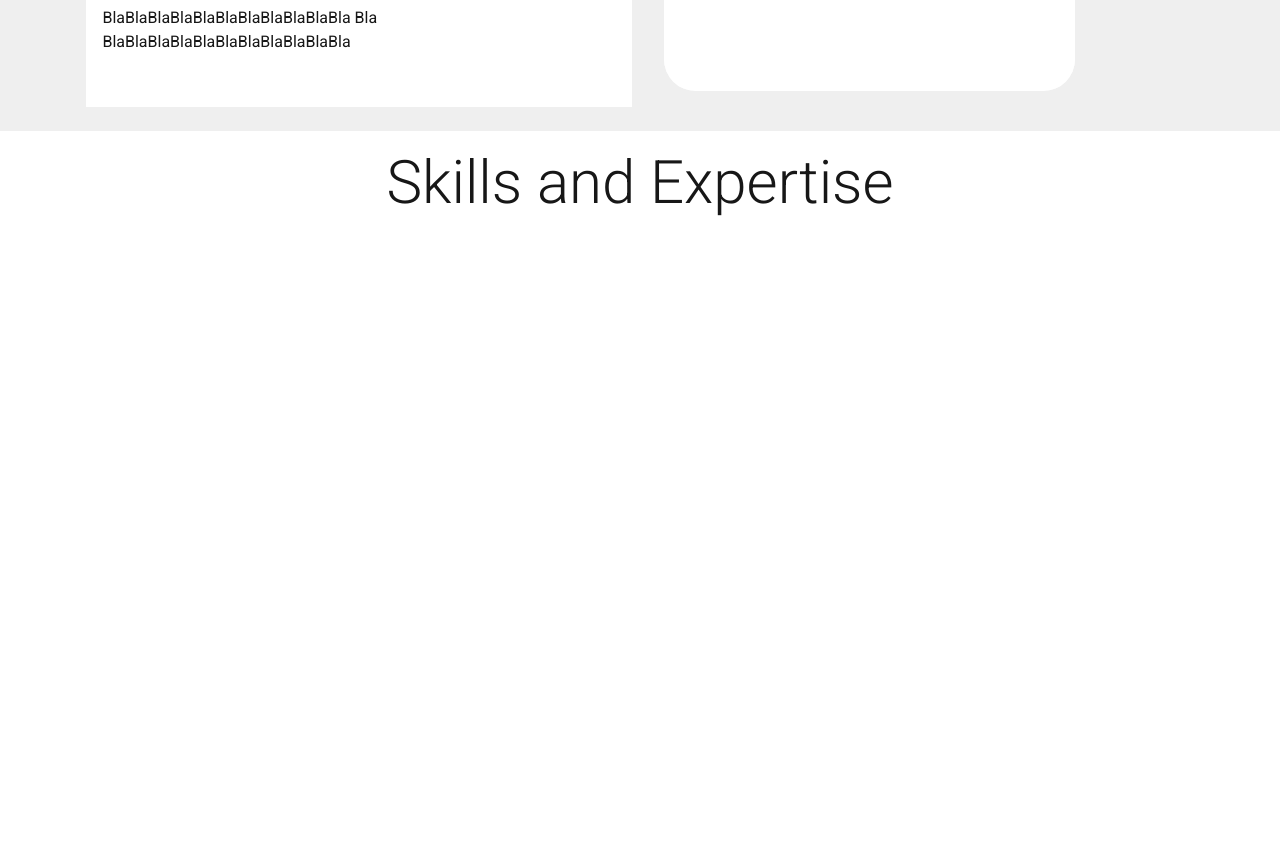
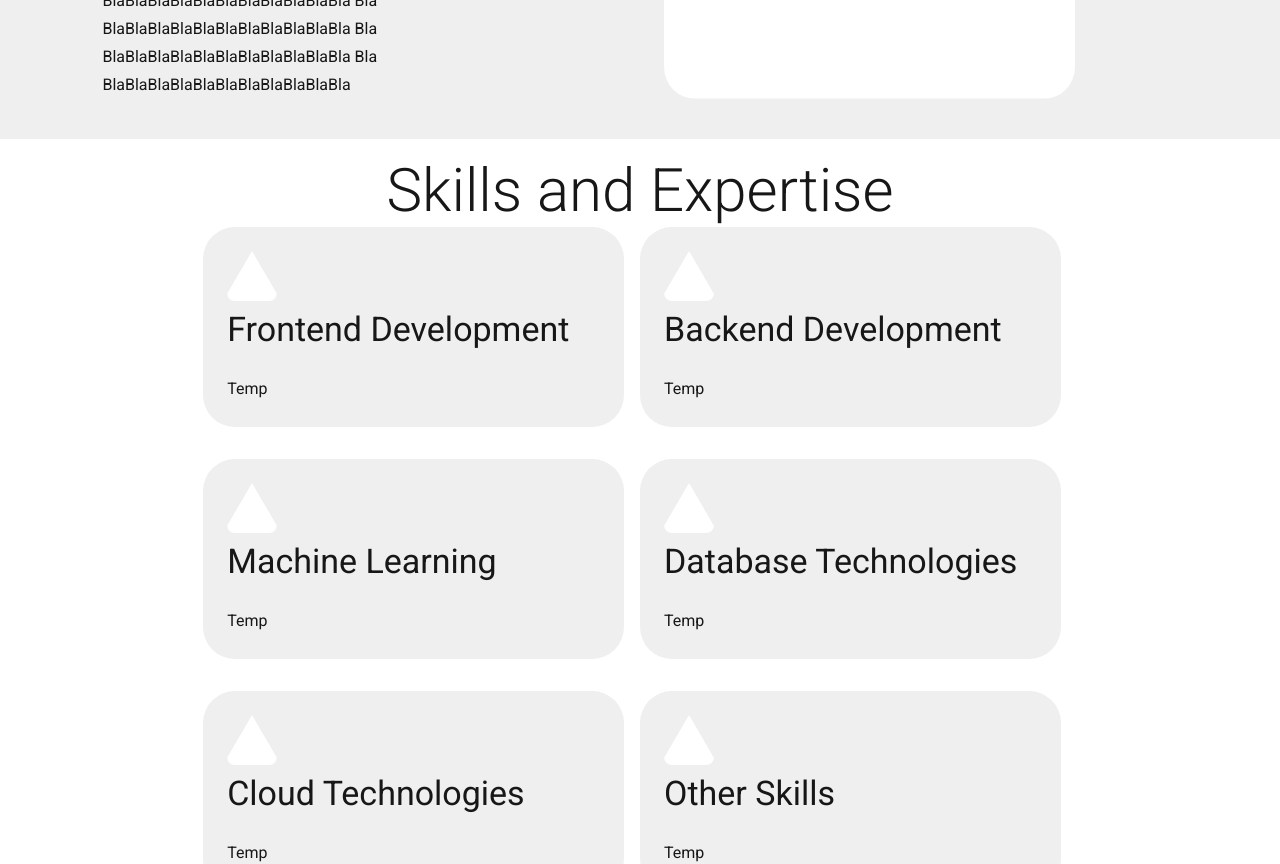
Before and after one commit to Conlan2/Conlan2.github.io, a Next.js app in the folder Frontend/: page / in a window 1280 px wide. Shown: the part 1600-2464 px from the top of the page. Built offline with nearby package versions, Linux system fonts and the light colour scheme; what @mui/material-nextjs would draw is missing.

Commit message:
Added Skills and Expertise section

```diff
--- a/Frontend/app/layout.tsx
+++ b/Frontend/app/layout.tsx
@@ -19,8 +19,8 @@ const geistMono = Geist_Mono({
 });
 
 export const metadata: Metadata = {
-  title: "Create Next App",
-  description: "Generated by create next app",
+  title: "Conlan Myers Website",
+  description: "",
 };
 
 export default function RootLayout({
--- a/Frontend/app/page.tsx
+++ b/Frontend/app/page.tsx
@@ -4,6 +4,7 @@ import {Box, Button, Stack} from "@mui/material"
 import HamburgerSection from "@/src/components/HamburgerSection";
 import PersonalSection from "@/src/components/PersonalSection";
 import AboutMeSection from "@/src/components/AboutMeSection";
+import SkillsAndExpertise from "@/src/components/SkillsAndExpertise";
 
 export default function Home() {
   return (
@@ -15,7 +16,7 @@ export default function Home() {
         <AboutMeSection></AboutMeSection>
       </HamburgerSection>
       <HamburgerSection sx={{bgcolor:"background.default", flex:1}}  title="Skills and Expertise">
-      Test2
+        <SkillsAndExpertise></SkillsAndExpertise>
       </HamburgerSection>
       <HamburgerSection sx={{bgcolor:"background.paper", flex:1}}  title="Projects">
       Test3
--- a/Frontend/src/components/AboutMeSection.tsx
+++ b/Frontend/src/components/AboutMeSection.tsx
@@ -15,7 +15,6 @@ export default function AboutMeSection() {
                     display:"flex",
                     justifyContent:"flex-end",
                     alignItems: "center",
-                    backgroundColor: "background.default",
                     m:1,
                     p:2
                 }}>
@@ -23,7 +22,7 @@ export default function AboutMeSection() {
                         sx = {{
                             maxWidth: '600px',
                         }}>
-                        <Typography >
+                        <Typography variant="subtitle1">
                             Bla BlaBlaBlaBlaBl
                             aBlaBlaBlaBlaBlaBla  Bla BlaBlaBlaBlaBlaBlaBlaBlaBlaBlaBla  Bla BlaBlaBlaBlaBlaBlaBlaBlaBlaBlaBla  Bla BlaBlaBlaBlaBlaBlaBlaBlaBlaBlaBla  Bla BlaBlaBlaBlaBlaBlaBlaBlaBlaBlaBla  Bla BlaBlaBlaBlaBlaBlaBlaBlaBlaBlaBla  Bla BlaBlaBlaBlaBlaBlaBlaBlaBlaBlaBla
                             <br/><br/>
@@ -53,7 +52,6 @@ export default function AboutMeSection() {
                                         width: "80%",
                                         maxHeight: '1000px',
                                         position: "relative",
-                                        backgroundColor: "background.default",
 
                                     }}>
                                         <Image
--- a/Frontend/src/components/PersonalSection.tsx
+++ b/Frontend/src/components/PersonalSection.tsx
@@ -51,7 +51,7 @@ export default function PersonalSection() {
                 <Typography variant="h2" sx={{color:"secondary.main"}}>
                     Software Engineer
                 </Typography>
-                <Typography sx={{maxWidth: "70%"}}>
+                <Typography variant="subtitle1" sx={{maxWidth: "70%"}}>
                     Temp Info Temp InfoTemp InfoTemp InfoTemp InfoTemp InfoTemp InfoTemp InfoTemp InfoTemp InfoTemp Temp Info Temp InfoTemp InfoTemp InfoTemp InfoTemp InfoTemp InfoTemp InfoTemp InfoTemp InfoTemp InfoTempTemp Info Temp InfoTemp InfoTemp InfoTemp InfoTemp InfoTemp InfoTemp InfoTemp InfoTemp InfoTemp InfoTempTemp Info Temp InfoTemp InfoTemp InfoTemp InfoTemp InfoTemp InfoTemp InfoTemp InfoTemp InfoTemp InfoTemp InfoTemp Info
                 </Typography>
                 <Stack direction="row">
--- /dev/null
+++ b/Frontend/src/components/SkillCard.tsx
@@ -0,0 +1,46 @@
+import { Box, Typography } from "@mui/material";
+import Image from 'next/image';
+
+interface SkillCardProps {
+    title: String,
+    skillText: String,
+    iconSrc: string,
+  }
+
+export default function SkillCard({title, skillText, iconSrc}: SkillCardProps) {
+    return (
+        <Box sx={{
+            p: 3,
+            mr: 2,
+            mb: 4,
+            borderRadius: 8,
+            minWidth: "400px",
+            maxWidth: "600px",
+            width: "30%",
+            backgroundColor: "background.paper",
+            flex: 1
+            }}>
+            <Box
+                sx={{
+                    borderRadius: 2,
+                    mb: 1,
+                    aspectRatio: '1/1',
+                    overflow: 'hidden',
+                    maxWidth: '50px',
+                    maxHeight: '9900px',
+                    position: "relative"
+                }}
+            >
+                <Image
+                    src={iconSrc}
+                    alt="Description"
+                    fill
+                    style={{ objectFit: 'cover' }}
+                />
+            </Box>
+
+            <Typography variant="h4" flexGrow={1}>{title}</Typography>
+            <Typography variant="subtitle1" sx={{mt: 3}}>{skillText}</Typography>
+       </Box>
+    )
+}
--- /dev/null
+++ b/Frontend/src/components/SkillsAndExpertise.tsx
@@ -0,0 +1,26 @@
+import { Typography } from "@mui/material";
+import Box from "@mui/material/Box";
+import Image from 'next/image';
+import SkillCard from "./SkillCard";
+
+
+export default function SkillsAndExpertise() {
+    return (
+        <Box sx={{
+            display:"flex",
+            justifyContent:"flex-start",
+            flexWrap: "wrap",
+            width:"70%",
+            height: "100%"
+            }}>
+                <SkillCard title="Frontend Development" skillText="Temp" iconSrc="/vercel.svg"/>
+                <SkillCard title="Backend Development" skillText="Temp" iconSrc="/vercel.svg"/>
+                <SkillCard title="Machine Learning" skillText="Temp" iconSrc="/vercel.svg"/>
+                <SkillCard title="Database Technologies" skillText="Temp" iconSrc="/vercel.svg"/>
+                <SkillCard title="Cloud Technologies" skillText="Temp" iconSrc="/vercel.svg"/>
+                <SkillCard title="Other Skills" skillText="Temp" iconSrc="/vercel.svg"/>
+
+            </Box>
+    )
+
+}
```
